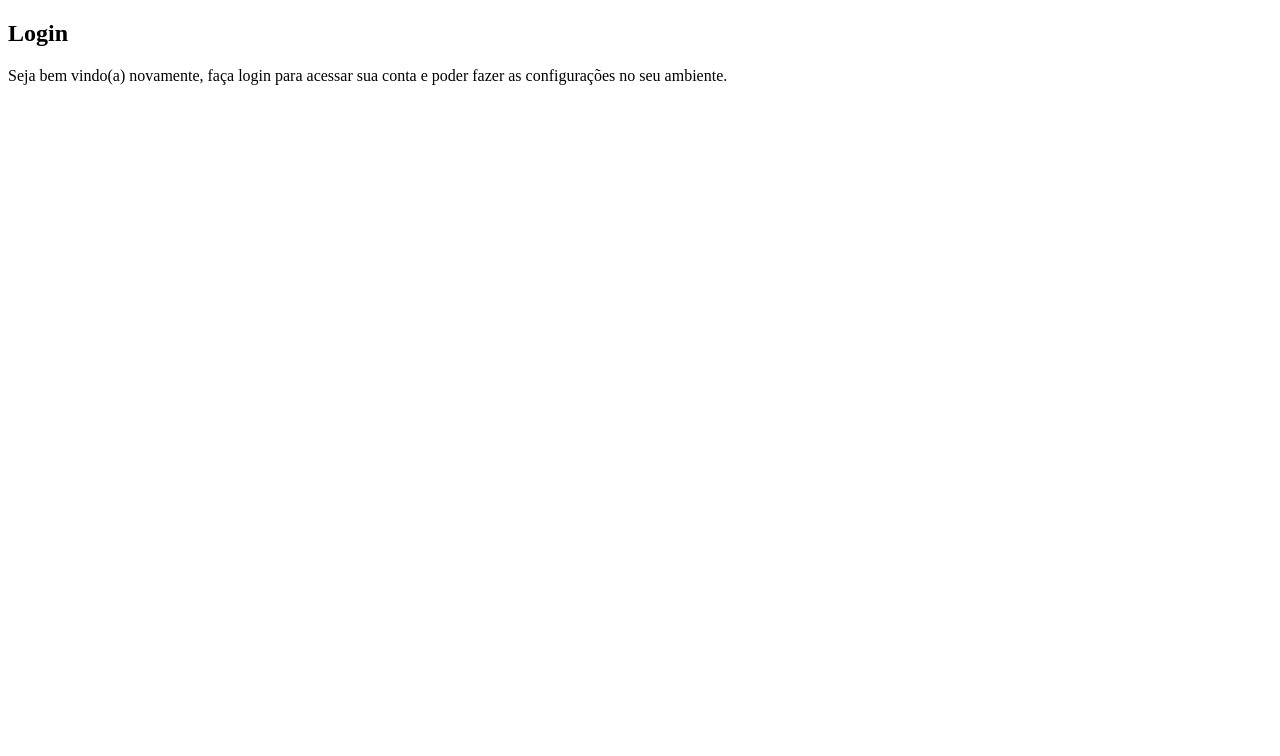
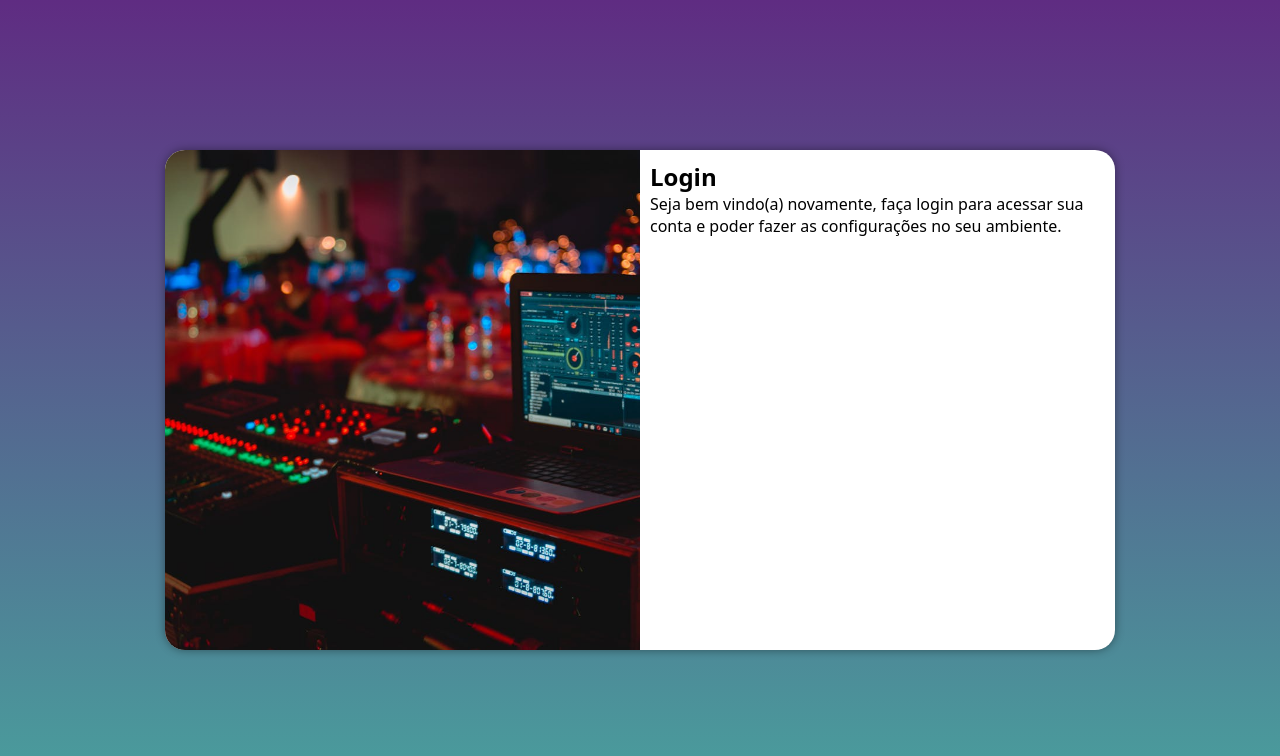
Before and after one commit to harrisonleandro/projeto-login, a plain HTML site: page index.html in a window 1280 px wide. Drawn offline with Linux system fonts and the light colour scheme.

Commit message:
Media queries para outras telas

```diff
--- /dev/null
+++ b/estilos/media-query.css
@@ -0,0 +1,46 @@
+@charset "UTF-8";
+
+/* Typical Device Breakpoints
+------------------------------
+Pequenas telas: até 600px
+Celular: de 600px até 768px
+Tablet: 768px até 992px
+Desktop: 992px até 1200px
+Grandes telas: acima de 1200px
+*/
+
+@media screen and (min-width: 768px) and (max-width: 992px){
+    body {
+        background-image: linear-gradient(to top, #49a09d, #5f2c82);
+    }
+    section#login {
+        width: 80vw;
+    }
+    section#login > div#imagem {
+        float: left;
+        width: 30%;
+        height: 100%;
+    }
+    section#login > div#formulario {
+        float: right;
+        width: 70%;
+    }
+}
+@media screen and (min-width:992px){
+    body {
+        background-image: linear-gradient(to top, #49a09d, #5f2c82);
+    }
+    section#login{
+        width: 950px;
+    }
+    section#login > div#imagem {
+        float: left;
+        width: 50%;
+        height: 100%;
+    }
+    section#login > div#formulario {
+        float: right;
+        width: 50%;
+    }
+
+}
--- a/estilos/style.css
+++ b/estilos/style.css
@@ -6,3 +6,53 @@
     Lilás: #5f2c82
 
 */
+
+* {
+    font-family: system-ui, -apple-system, BlinkMacSystemFont, 'Segoe UI', Roboto, Oxygen, Ubuntu, Cantarell, 'Open Sans', 'Helvetica Neue', sans-serif;
+    padding: 0px;
+    margin: 0px;
+    box-sizing: border-box;
+}
+
+body, html {
+    background-color: #5f2c82;
+    height: 100vh;
+    width: 100vw;
+}
+
+main {
+    position: relative;
+    height: 100vh;
+    width: 100vw;
+}
+
+section#login {
+    position: absolute;
+    left: 50%;
+    top: 50%;
+    transform: translate(-50%, -50%);
+    overflow: hidden;
+
+    background-color: white;
+    width: 250px;
+    height: 500px;
+    border-radius: 20px;
+    box-shadow: 0px 0px 10px rgba(0, 0, 0, 0.411);
+
+    transition: width .3s, height .3s;
+    transition-timing-function: ease;
+}
+
+section#login > div#imagem {
+    display: block;
+    background: url(../imagens/areatech.jpg);
+    background-size: cover;
+    background-position: center center;
+    background-repeat: no-repeat;
+    height: 200px;
+}
+
+section#login > div#formulario {
+    display: block;
+    padding: 10px;
+}
--- a/index.html
+++ b/index.html
@@ -5,6 +5,7 @@
     <meta name="viewport" content="width=device-width, initial-scale=1.0">
     <title>Login</title>
     <link rel="stylesheet" href="estilos/style.css">
+    <link rel="stylesheet" href="estilos/media-query.css">
 </head>
 <body>
     <main>
```
